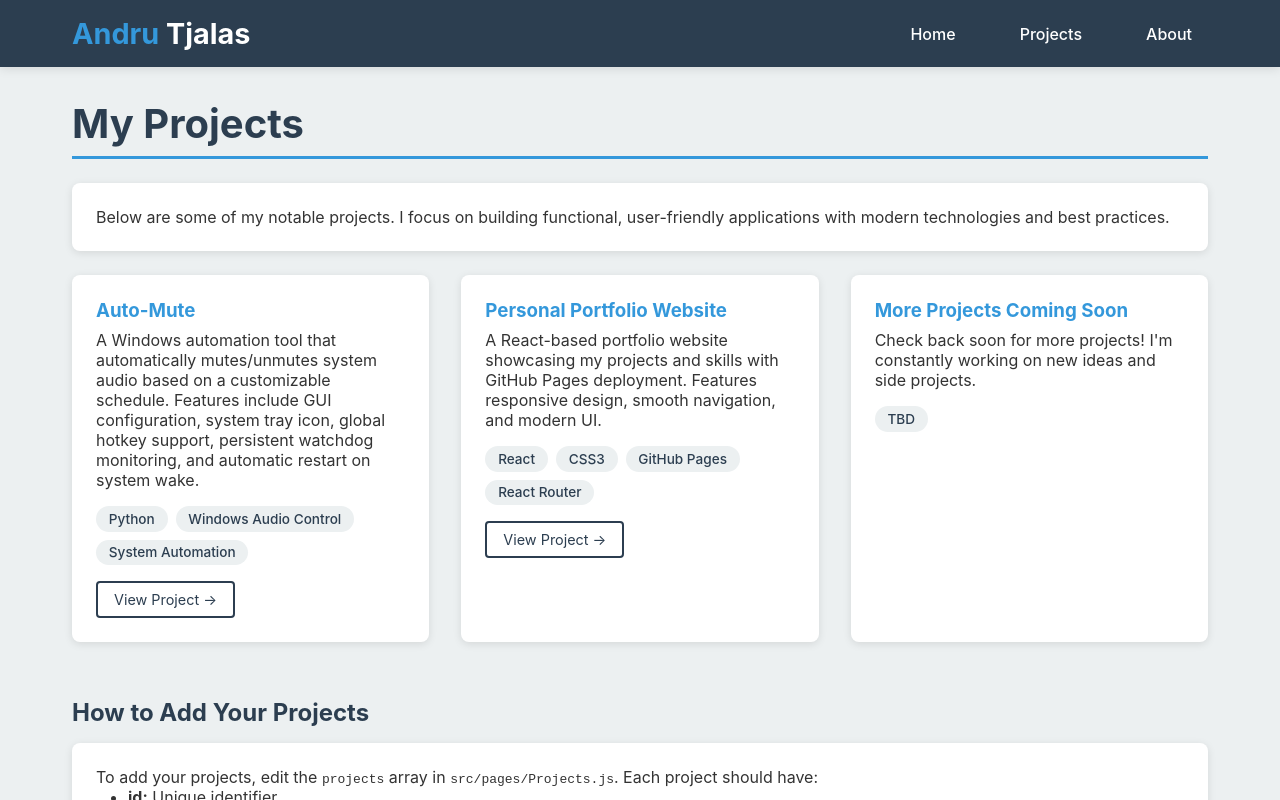
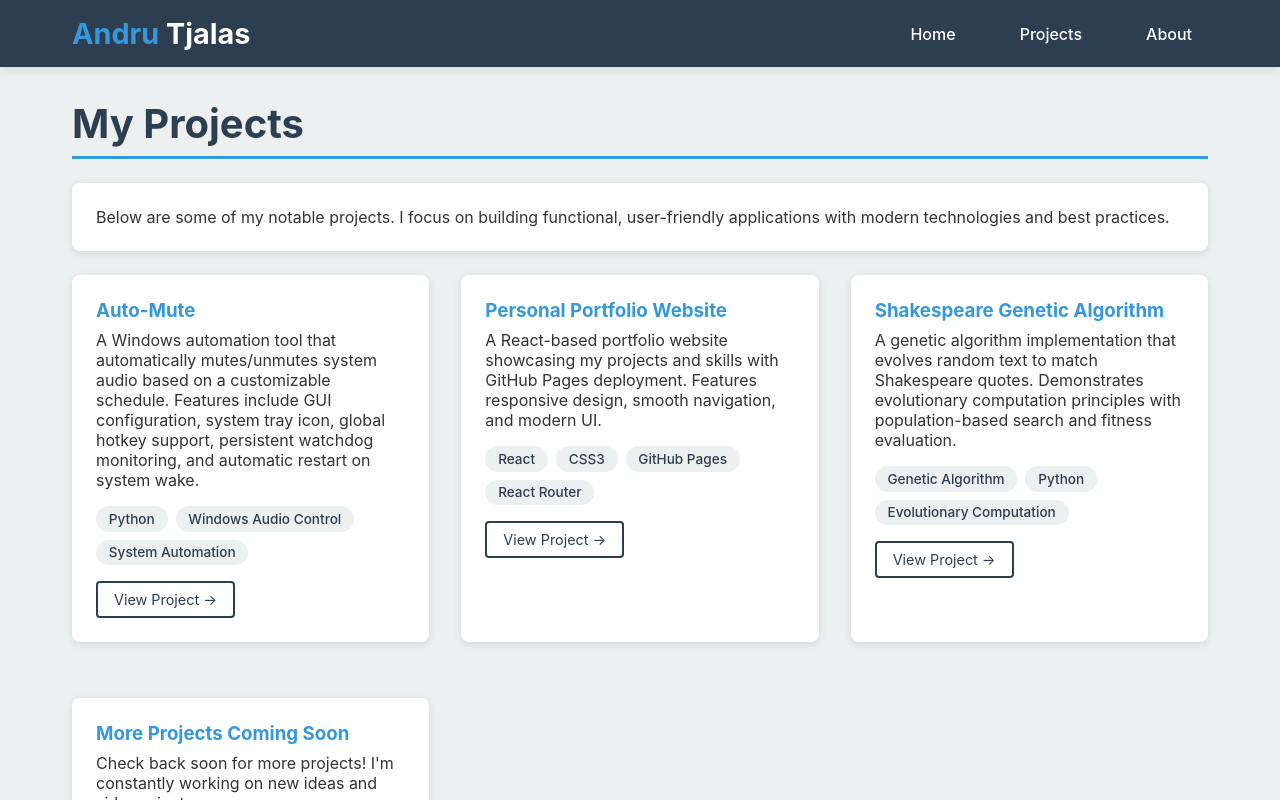
Before and after one commit to AndruTjalas1/Resume, a React (Create React App) app: page /projects in a window 1280 px wide. Shown: the top 800 px of the page. Built offline with nearby package versions, Linux system fonts and the light colour scheme.

Commit message:
Add Shakespeare Genetic Algorithm project

```diff
--- a/src/pages/Projects.js
+++ b/src/pages/Projects.js
@@ -18,6 +18,13 @@ function Projects() {
     },
     {
       id: 3,
+      title: "Shakespeare Genetic Algorithm",
+      description: "A genetic algorithm implementation that evolves random text to match Shakespeare quotes. Demonstrates evolutionary computation principles with population-based search and fitness evaluation.",
+      technologies: ["Genetic Algorithm", "Python", "Evolutionary Computation"],
+      link: "https://github.com/AndruTjalas1/Shakespeare-Genetic-Algorithm",
+    },
+    {
+      id: 4,
       title: "More Projects Coming Soon",
       description: "Check back soon for more projects! I'm constantly working on new ideas and side projects.",
       technologies: ["TBD"],
```
